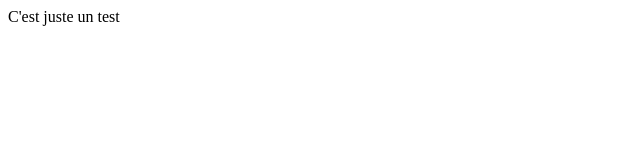
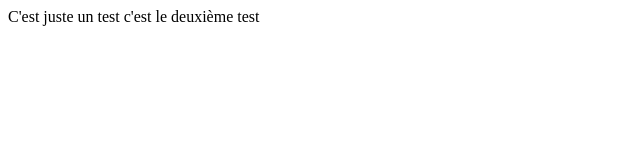
Before and after one commit to enimas1/angularApp, a plain HTML site: page index.html in a window 1280 px wide. Shown: the whole page, without its empty margins (0-640 px from the left). Drawn offline with Linux system fonts and the light colour scheme.

Commit message:
mon deuxième test de git

```diff
--- a/index.html
+++ b/index.html
@@ -3,5 +3,8 @@
 <body>
 
 C'est juste un test
+
+c'est le deuxième test
+
 </body>
 </html>
```
Also changed, not shown: aboutme.txt (added).
